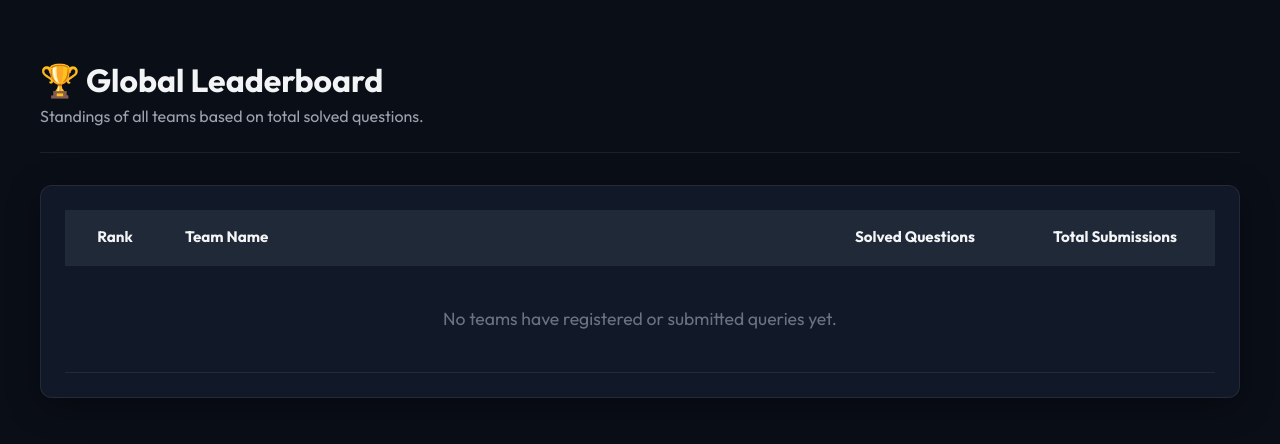
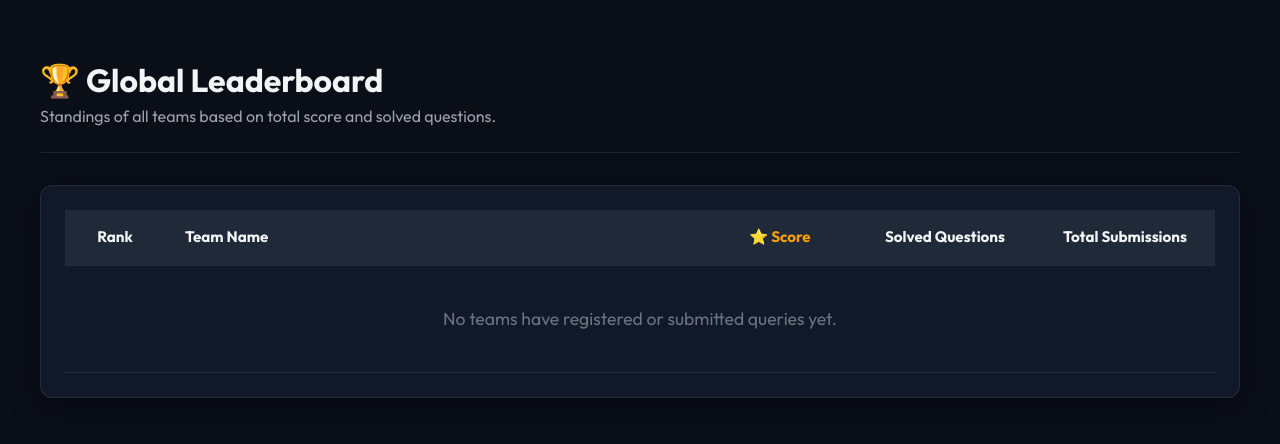
Before and after one commit to brizzigui/sqlrace, a Flask app: page /leaderboard in a window 1280 px wide. Shown: the part 75-519 px from the top of the page. Run offline with Flask 3, Linux system fonts and the light colour scheme; the visitor is signed in with stand-in values (Sample User, id 1); data that the repository does not hold is empty; some libraries are stand-ins or nearby versions.

Commit message:
feat: score metric with difficulty to scoreboard

```diff
--- a/routes/leaderboard.py
+++ b/routes/leaderboard.py
@@ -144,13 +144,23 @@ def leaderboard_json(contest_id):
 @login_required
 def global_leaderboard():
     with get_main_db() as cur:
-        # Rank by solved count DESC, total submissions ASC (meaning fewer attempts to solve issues is better), then team name ASC
+        # Rank primarily by total_score (sum of difficulties of solved questions) DESC,
+        # then solved count DESC, total submissions ASC, and team name ASC
         cur.execute("""
             SELECT t.id, t.username, t.avatar_seed,
                    (SELECT COUNT(DISTINCT question_id) FROM submissions WHERE team_id = t.id AND status = 'Accepted') as solved_count,
+                   COALESCE((
+                       SELECT SUM(q.difficulty)
+                       FROM questions q
+                       WHERE q.id IN (
+                           SELECT DISTINCT question_id
+                           FROM submissions
+                           WHERE team_id = t.id AND status = 'Accepted'
+                       )
+                   ), 0) as total_score,
                    (SELECT COUNT(*) FROM submissions WHERE team_id = t.id) as total_submissions
             FROM teams t
-            ORDER BY solved_count DESC, total_submissions ASC, t.username ASC;
+            ORDER BY total_score DESC, solved_count DESC, total_submissions ASC, t.username ASC;
         """)
         leaderboard_rows = cur.fetchall()
 
@@ -162,7 +172,8 @@ def global_leaderboard():
             'username': row[1],
             'avatar_seed': row[2] or '',
             'solved_count': row[3],
-            'total_submissions': row[4]
+            'total_score': row[4],
+            'total_submissions': row[5]
         })
 
     return render_template('global_leaderboard.html', leaderboard=leaderboard_data)
--- a/templates/global_leaderboard.html
+++ b/templates/global_leaderboard.html
@@ -19,8 +19,9 @@
                     <tr>
                         <th style="width: 100px; text-align: center;">{{ _('leaderboard_rank') }}</th>
                         <th>{{ _('leaderboard_team') }}</th>
-                        <th style="width: 200px; text-align: center;">{{ _('leaderboard_solved_questions') }}</th>
-                        <th style="width: 200px; text-align: center;">{{ _('leaderboard_total_submissions') }}</th>
+                        <th style="width: 150px; text-align: center; color: #f59e0b;">⭐ {{ _('leaderboard_score') }}</th>
+                        <th style="width: 180px; text-align: center;">{{ _('leaderboard_solved_questions') }}</th>
+                        <th style="width: 180px; text-align: center;">{{ _('leaderboard_total_submissions') }}</th>
                     </tr>
                 </thead>
                 <tbody>
@@ -41,6 +42,9 @@
                                         {% endif %}
                                     </div>
                                 </td>
+                                <td style="text-align: center; font-size: 1.15rem; font-weight: 800; color: #f59e0b; padding: 16px 8px; vertical-align: middle;">
+                                    {{ row.total_score }}
+                                </td>
                                 <td style="text-align: center; font-size: 1.1rem; font-weight: 600; color: var(--color-accepted); padding: 16px 8px; vertical-align: middle;">
                                     {{ row.solved_count }}
                                 </td>
@@ -51,7 +55,7 @@
                         {% endfor %}
                     {% else %}
                         <tr>
-                            <td colspan="4" class="text-muted text-center" style="padding: 40px; font-size: 1.1rem;">
+                            <td colspan="5" class="text-muted text-center" style="padding: 40px; font-size: 1.1rem;">
                                 {{ _('leaderboard_empty') }}
                             </td>
                         </tr>
--- a/translations.py
+++ b/translations.py
@@ -148,7 +148,8 @@ TRANSLATIONS = {
         'tab_solution': 'Solution',
         'tab_results': 'Results',
         'global_leaderboard_title': 'Global Leaderboard',
-        'global_leaderboard_sub': 'Standings of all teams based on total solved questions.',
+        'global_leaderboard_sub': 'Standings of all teams based on total score and solved questions.',
+        'leaderboard_score': 'Score',
         'leaderboard_solved_questions': 'Solved Questions',
         'leaderboard_total_submissions': 'Total Submissions',
         'admin_visibility': 'Visibility',
@@ -516,7 +517,8 @@ TRANSLATIONS = {
         'tab_solution': 'Solução',
         'tab_results': 'Resultados',
         'global_leaderboard_title': 'Placar Geral',
-        'global_leaderboard_sub': 'Classificação de todas as equipes com base no total de questões resolvidas.',
+        'global_leaderboard_sub': 'Classificação de todas as equipes com base na pontuação total e questões resolvidas.',
+        'leaderboard_score': 'Pontuação',
         'leaderboard_solved_questions': 'Questões Resolvidas',
         'leaderboard_total_submissions': 'Total de Envios',
         'admin_visibility': 'Visibilidade',
```
